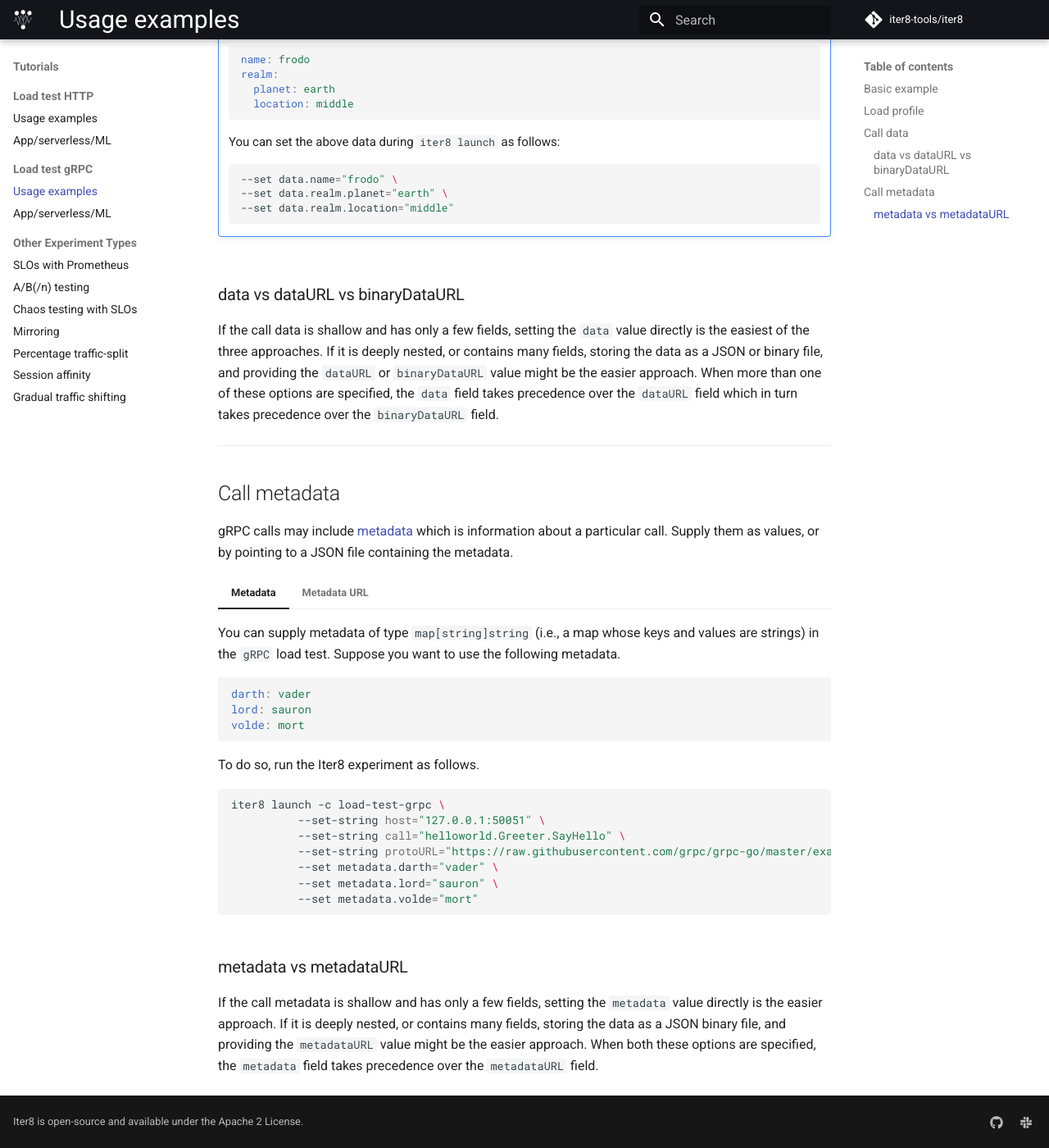
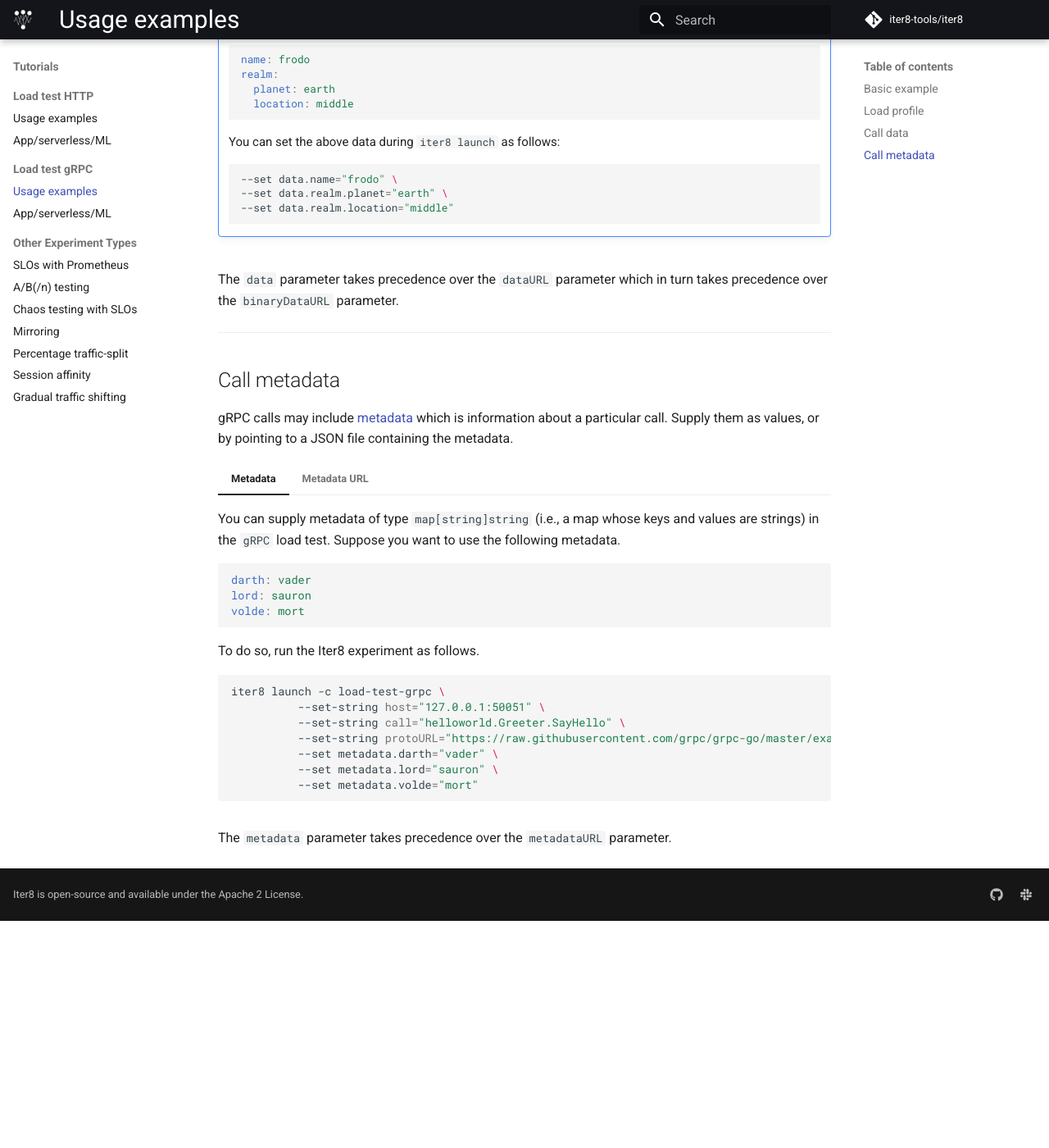
Before and after one commit to iter8-tools/docs, an MkDocs documentation site: the page built from docs/tutorials/load-test-grpc/usage.md, in a window 1280 px wide and 1400 px high, scrolled down 2957 px. Shown: the whole window at 82% size. Built offline with MkDocs 1.6.1 and Material for MkDocs 9.7.7, drawn with Linux system fonts in a browser that asks for light colours; comment, search, counter and statistics services are not loaded; the version menu is left out; after the commit the page ends 4080 px from its top, so only the background shows below that.

Commit message:
usage
Signed-off-by: Srinivasan Parthasarathy <spartha@us.ibm.com>

````diff
--- a/docs/tutorials/load-test-grpc/usage.md
+++ b/docs/tutorials/load-test-grpc/usage.md
@@ -169,8 +169,7 @@
               --set binaryDataURL="https://location.of/data.bin"
     ```
 
-### data vs dataURL vs binaryDataURL
-If the call data is shallow and has only a few fields, setting the `data` value directly is the easiest of the three approaches. If it is deeply nested, or contains many fields, storing the data as a JSON or binary file, and providing the `dataURL` or `binaryDataURL` value might be the easier approach. When more than one of these options are specified, the `data` field takes precedence over the `dataURL` field which in turn takes precedence over the `binaryDataURL` field.
+The `data` parameter takes precedence over the `dataURL` parameter which in turn takes precedence over the `binaryDataURL` parameter.
 
 ***
 
@@ -207,5 +206,4 @@
               --set metadataURL="https://location.of/metadata.json"
     ```
 
-### metadata vs metadataURL
-If the call metadata is shallow and has only a few fields, setting the `metadata` value directly is the easier approach. If it is deeply nested, or contains many fields, storing the data as a JSON binary file, and providing the `metadataURL` value might be the easier approach. When both these options are specified, the `metadata` field takes precedence over the `metadataURL` field.
+The `metadata` parameter takes precedence over the `metadataURL` parameter.
````
